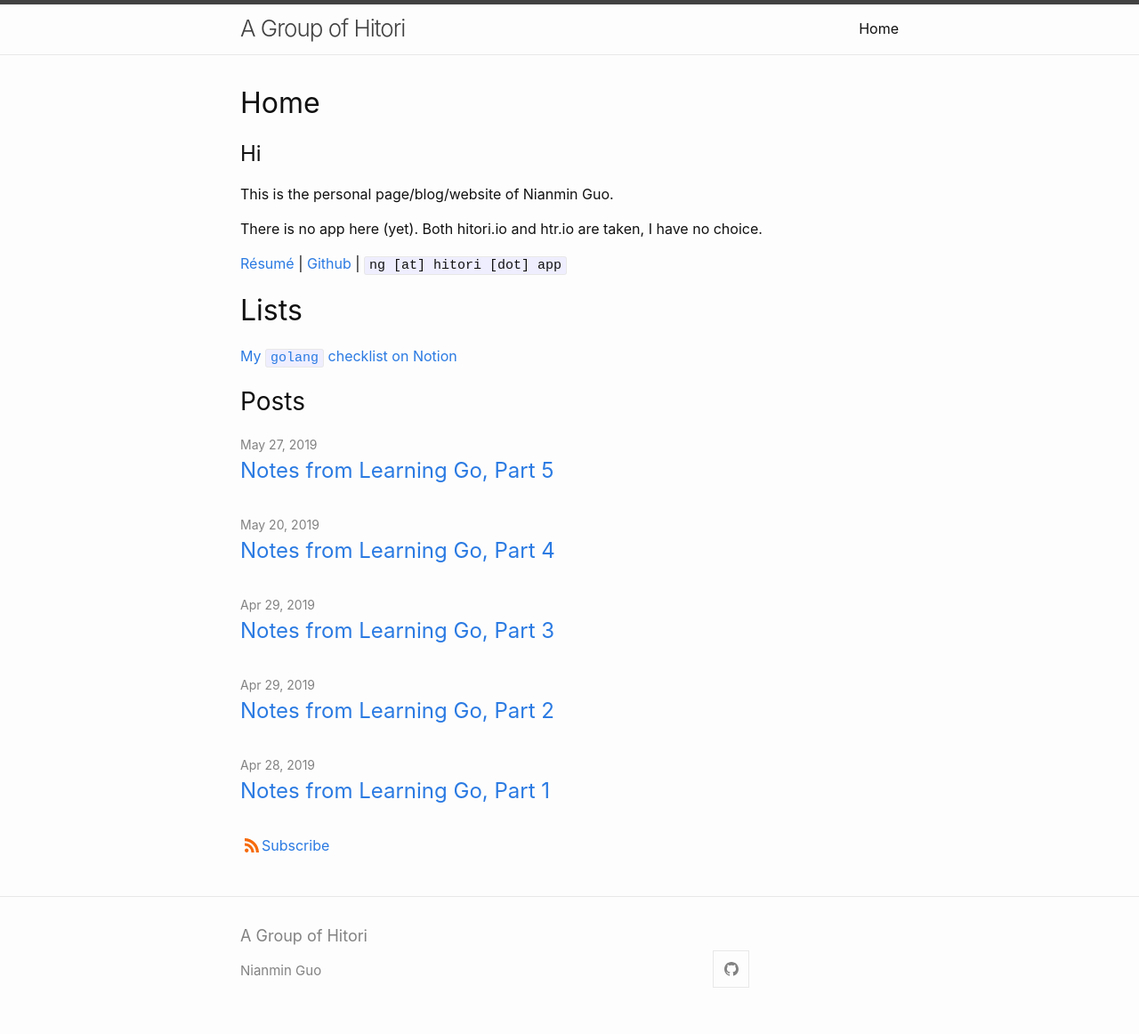
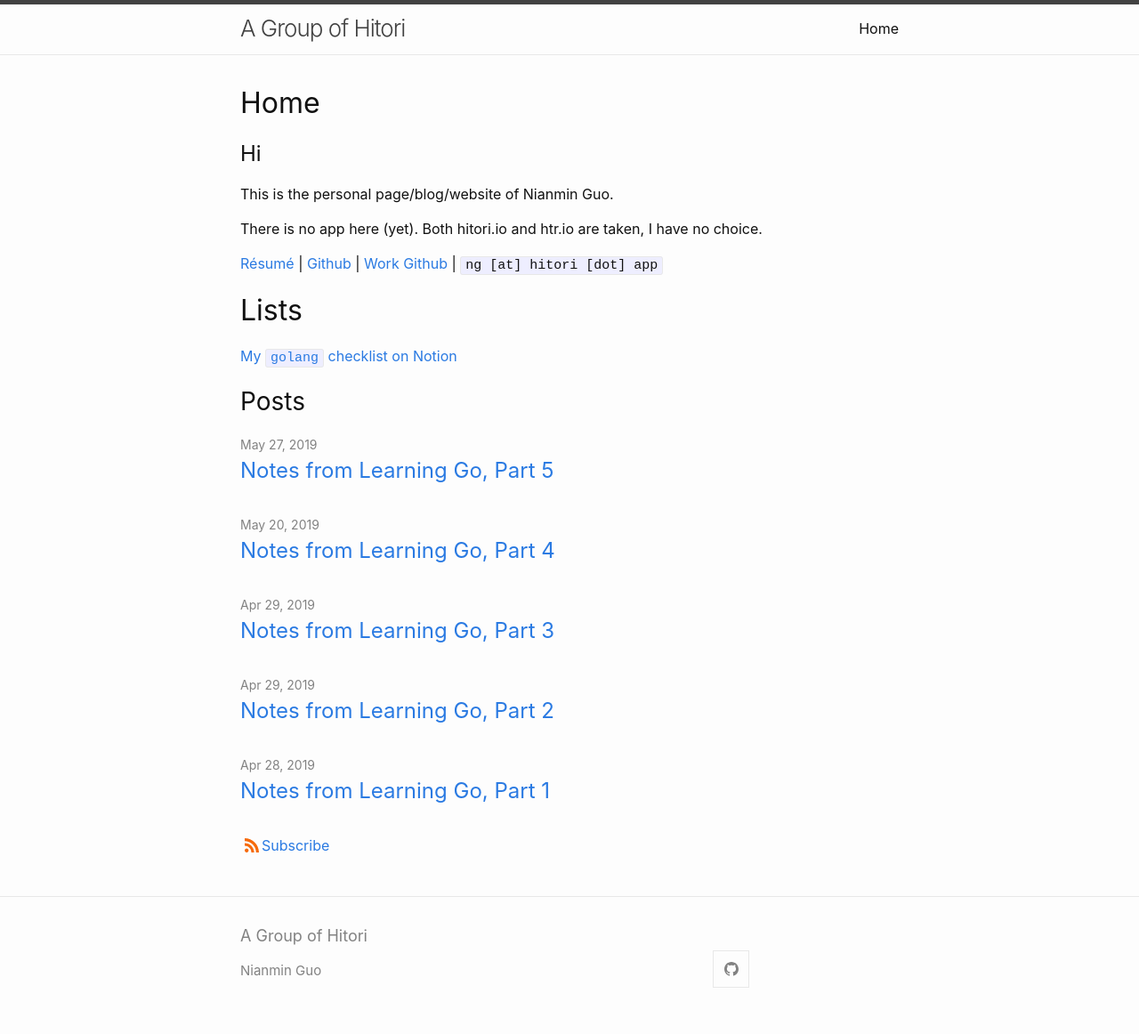
Before and after one commit to Zenmai0822/Zenmai0822.github.io, a Jekyll site: the page built from index.md, in a window 1280 px wide. Shown: the whole page at 89% size. Built offline with Jekyll 4.4.1, drawn with Linux system fonts in a browser that asks for light colours.

Commit message:
Added work github link

```diff
--- a/index.md
+++ b/index.md
@@ -9,7 +9,7 @@
 
 There is no app here (yet). Both hitori.io and htr.io are taken, I have no choice.
 
-[Résumé](assets/htr/Guo_Nianmin.pdf) \| [Github](https://github.com/Zenmai0822) \| `ng [at] hitori [dot] app`
+[Résumé](assets/htr/Guo_Nianmin.pdf) \| [Github](https://github.com/Zenmai0822) \| [Work Github](https://github.com/nianminguo) \| `ng [at] hitori [dot] app`
 
 # Lists
 
```
